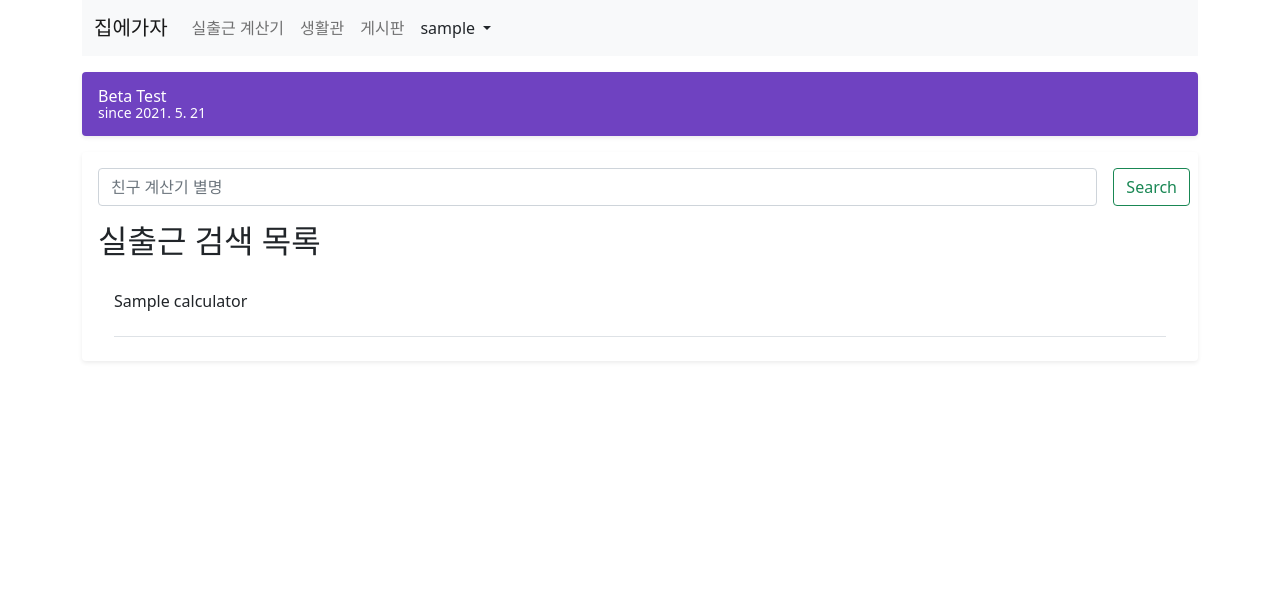
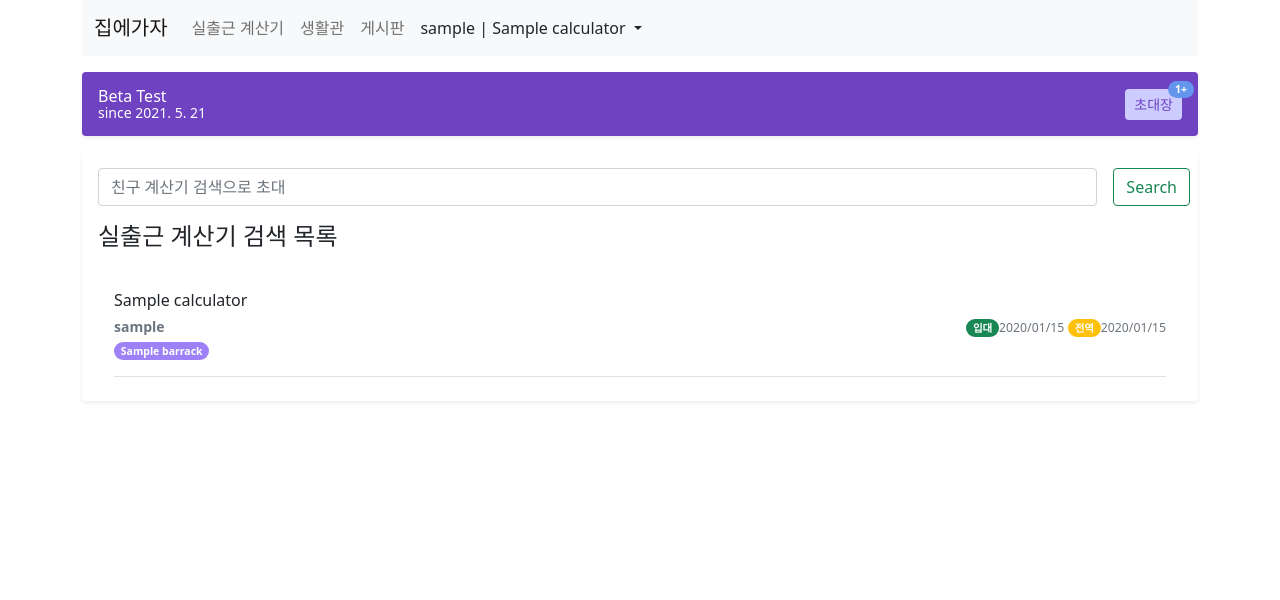
Before and after one commit to GoDa-Choe/UnvaccinatedRestaurantGuide-Gazaahome, a Django app: a page that uses forum/templates/forum/navbar.html in a window 1280 px wide. Shown: the top 600 px of the page. Run offline with Django 3.2, Linux system fonts and the light colour scheme; a user stored in the database is signed in; tables that the repository leaves empty hold one stand-in row (values such as "Sample post"); some libraries are stand-ins or nearby versions.

Commit message:
생활관 초대 기능 구현

```diff
--- a/barracks/admin.py
+++ b/barracks/admin.py
@@ -1,12 +1,13 @@
 from django.contrib import admin
-from barracks.models import Barracks, Invitation
+from barracks.models import Barracks, Invitation, GuestBook
 from django.contrib import admin
 
 
 @admin.register(Barracks)
-class PostAdmin(admin.ModelAdmin):
+class BarracksAdmin(admin.ModelAdmin):
     list_display = ['id', 'name', 'created_at', 'updated_at', 'host']
     list_display_links = ['id', 'name']
 
 
 admin.site.register(Invitation)
+admin.site.register(GuestBook)
--- a/barracks/forms.py
+++ b/barracks/forms.py
@@ -24,7 +24,7 @@ class GuestBookForm(ModelForm):
 
 
 SEARCH_ATTRS = {
-    "placeholder": "친구 계산기 별명",
+    "placeholder": "친구 계산기 검색으로 초대",
 }
 
 
--- a/barracks/templates/barracks/barracks_detail.html
+++ b/barracks/templates/barracks/barracks_detail.html
@@ -37,9 +37,6 @@
 
             <div class="d-flex justify-content-between align-items-center">
                 <div class="d-flex align-items-center">
-                    <p class="d-inline mx-2">
-                        {{ barracks.host }}
-                    </p>
                     <p class="d-inline text-muted mx-2">
                         {{ barracks.created_at|date:'Y-m-d H:i' }}
                     </p>
--- a/barracks/templates/barracks/searched_calculator_list.html
+++ b/barracks/templates/barracks/searched_calculator_list.html
@@ -26,32 +26,42 @@
             </div>
         </form>
 
-
         <!-- Header -->
-
-        <h2 class="mt-3">
-            실출근 검색 목록
+        <h2 class="h4 my-3">
+            실출근 계산기 검색 목록
         </h2>
 
-
+        <!-- Calculator List-->
         <div class="list-group-flush">
-            <!-- Barracks -->
             {% for calculator in searched_calculator_list %}
-
-                <a href="#" class="list-group-item list-group-item-action" style="border: 0">
+                <a href="#" class="list-group-item list-group-item-action" style="border: 0"
+                   data-bs-toggle="modal" data-bs-target="#sendInvitationModal-{{ calculator.pk }}">
                     <div class="d-flex text-muted pt-3">
                         <div class="pb-3 mb-0 small lh-sm border-bottom w-100">
 
                             <h3 class="h6 text-dark">{{ calculator.name }}</h3>
 
-                            <!-- members -->
+                            <div class="d-flex text-muted justify-content-between">
+                                <div class="d-inline">
+                                    <strong class="text-gray-dark">{{ calculator.author }}</strong>
+                                </div>
+
+                                <div class="d-inline mb-1">
+                                    <div class="d-inline">
+                                        <span class="badge rounded-pill bg-success">입대</span><small>{{ calculator.start_date|date:'Y/m/d' }}</small>
+                                    </div>
+                                    <div class="d-inline">
+                                        <span class="badge rounded-pill bg-warning">전역</span><small>{{ calculator.end_date|date:'Y/m/d' }}</small>
+                                    </div>
+                                </div>
+                            </div>
+
                             <div class="d-inline">
-                                {% if post.tags.exists %}
-                                    <i class="fas fa-tags"></i>
-                                    {% for tag in post.tags.iterator %}
+                                {% if calculator.barracks_set.exists %}
+                                    {% for barracks in calculator.barracks_set.iterator %}
                                         <span class="badge rounded-pill" style="background-color: #9F81F7">
-                                                                        {{ tag }}
-                                                                        </span>
+                                            {{ barracks.name }}
+                                            </span>
                                     {% endfor %}
                                 {% endif %}
                             </div>
@@ -59,11 +69,39 @@
                         </div>
                     </div>
                 </a>
+
+
+                <!-- Modal -->
+                <div class="modal fade" id="sendInvitationModal-{{ calculator.pk }}" tabindex="-1"
+                     aria-labelledby="sendInvitationLabel"
+                     aria-hidden="true">
+                    <div class="modal-dialog">
+                        <div class="modal-content">
+                            <div class="modal-header">
+                                <h5 class="modal-title" id="sendInvitationLabel">생활관 초대장</h5>
+                                <button type="button" class="btn-close" data-bs-dismiss="modal"
+                                        aria-label="Close"></button>
+                            </div>
+                            <div class="modal-body">
+                                <p><strong>{{ calculator.name }}</strong>을(를) <strong>{{ barracks.name }}</strong> 생활관으로
+                                    초대하시겠습니까?</p>
+                            </div>
+                            <div class="modal-footer">
+                                <button type="button" class="btn btn-sm btn-outline-secondary" data-bs-dismiss="modal">
+                                    취소
+                                </button>
+                                <a role="button" class="btn btn-sm btn-outline-secondary"
+                                   href="{% url "barracks:send_invitation" barracks.pk calculator.name %}">초대</a>
+                            </div>
+                        </div>
+                    </div>
+                </div>
             {% endfor %}
 
         </div>
+    </div>
 
-    </div>
+
 
     <!-- Pagination -->
     {% if is_paginated %}
--- a/barracks/urls.py
+++ b/barracks/urls.py
@@ -2,7 +2,6 @@ from django.urls import path
 from barracks import views
 
 app_name = 'barracks'
-
 urlpatterns = [
 
     path('', views.BarracksList.as_view(), name="barracks_list"),
@@ -15,9 +14,19 @@ urlpatterns = [
 
     path('<int:pk>/', views.BarracksDetail.as_view(), name="barracks_detail"),
     path('<int:pk>/delete/', views.DeleteBarracks.as_view(), name="delete_barracks"),
+
     path('<int:pk>/invite/', views.CalculatorSearch.as_view(), name="search_calculator"),
     path('<int:pk>/invite/<str:calculator_name>/', views.SearchedCalculatorList.as_view(),
          name="searched_calculator_list"),
+    path('<int:pk>/invite/<str:calculator_name>/send_invitation/', views.SendInvitation.as_view(),
+         name="send_invitation"),
+    path('<int:pk>/invite/<int:invitation_pk>/delete_invitation/', views.DeleteInvitation.as_view(),
+         name="delete_invitation"),
+    path('<int:pk>/invite/<str:invitation_pk>/accept_invitation/', views.AcceptInvitation.as_view(),
+         name="accept_invitation"),
+    path('invitation/', views.InvitationList.as_view(), name="invitation_list"),
+
     path('<int:pk>/transfer/', views.TransferToBarracks.as_view(), name="transfer_to_barracks"),
     path('<int:pk>/quit/', views.QuitBarracks.as_view(), name="quit_barracks"),
+
 ]
--- a/barracks/views.py
+++ b/barracks/views.py
@@ -1,7 +1,7 @@
-from django.shortcuts import render, redirect, get_object_or_404
+from django.shortcuts import redirect, get_object_or_404
 
 from hitcount.views import HitCountDetailView
-from django.views.generic import ListView, DetailView
+from django.views.generic import ListView
 from django.views.generic import CreateView, DeleteView, UpdateView
 from django.views.generic import View, FormView
 from django.views.generic.edit import FormMixin
@@ -125,8 +125,28 @@ class BarracksDetail(HitCountDetailView):
         return context
 
 
-class InviteToBarracks(CreateBarracks):
-    pass
+class DeleteInvitation(View):
+    def get(self, request, *args, **kwargs):
+        invitation = Invitation.objects.get(pk=self.kwargs['invitation_pk'])
+        invitation.delete()
+
+        return redirect(reverse_lazy('barracks:search_calculator', args=(self.kwargs['pk'],)))
+
+
+class SendInvitation(View):
+    def get(self, request, *args, **kwargs):
+        inviter = request.user
+        inviter_calculator = Calculator.objects.filter(author=inviter).first()
+        barracks = Barracks.objects.get(pk=self.kwargs['pk'])
+        invitee_calculator = Calculator.objects.filter(name=self.kwargs['calculator_name']).first()
+
+        if barracks.members.count() >= 5:
+            raise PermissionDenied
+
+        barracks.invitation_set.create(inviter=inviter,
+                                       inviter_calculator=inviter_calculator,
+                                       invitee=invitee_calculator)
+        return redirect(reverse_lazy('barracks:search_calculator', args=(self.kwargs['pk'],)))
 
 
 class CalculatorSearch(LoginRequiredMixin, FormView):
@@ -136,6 +156,14 @@ class CalculatorSearch(LoginRequiredMixin, FormView):
     def form_valid(self, form):
         calculator_name = form.cleaned_data['calculator_name']
         return redirect(reverse_lazy('barracks:searched_calculator_list', args=(self.kwargs['pk'], calculator_name)))
+
+    def get_context_data(self, **kwargs):
+        context = super(CalculatorSearch, self).get_context_data()
+        barracks = Barracks.objects.get(pk=self.kwargs['pk'])
+
+        context["barracks"] = barracks
+        context["invitation_list"] = barracks.invitation_set.all()
+        return context
 
 
 class SearchedCalculatorList(LoginRequiredMixin, FormMixin, ListView):
@@ -162,6 +190,11 @@ class SearchedCalculatorList(LoginRequiredMixin, FormMixin, ListView):
         calculator_name = form.cleaned_data['calculator_name']
         return redirect(reverse_lazy('barracks:searched_calculator_list', args=(self.kwargs['pk'], calculator_name)))
 
+    def get_context_data(self, **kwargs):
+        context = super(SearchedCalculatorList, self).get_context_data()
+        context["barracks"] = Barracks.objects.get(pk=self.kwargs['pk'])
+        return context
+
 
 class TransferToBarracks(LoginRequiredMixin, View):
     def get(self, request, *args, **kwargs):
@@ -177,6 +210,10 @@ class TransferToBarracks(LoginRequiredMixin, View):
             raise PermissionDenied
 
         barracks.members.add(calculator)
+
+        if repulicate := barracks.invitation_set.filter(invitee=calculator):
+            repulicate.delete()
+
         return redirect(reverse_lazy('barracks:barracks_detail', args=(barracks_pk,)))
 
 
@@ -242,3 +279,51 @@ def new_guest_book(request, pk):
             return redirect(barracks.get_absolute_url())
     else:
         raise PermissionDenied
+
+
+class InvitationList(LoginRequiredMixin, ListView):
+    model = Invitation
+    template_name = 'barracks/invitation_list.html'
+
+    def get(self, request, *args, **kwargs):
+        response = super(InvitationList, self).get(request, *args, **kwargs)
+        calculator = Calculator.objects.filter(author=request.user).first()
+        if not calculator:
+            return redirect(reverse_lazy('workday:create'))
+
+        return response
+
+    def get_queryset(self):
+        user = self.request.user
+        calculator = Calculator.objects.filter(author=user).first()
+
+        invitation_list = None
+        if calculator:
+            invitation_list = calculator.invitation_set.all()
+
+        return invitation_list
+
+    def get_context_data(self, *, object_list=None, **kwargs):
+        context = super(InvitationList, self).get_context_data()
+
+        return context
+
+
+class AcceptInvitation(View):
+    def get(self, request, *args, **kwargs):
+        calculator = Calculator.objects.filter(author=request.user).first()
+        if not calculator:
+            return redirect(reverse_lazy('workday:create'))
+
+        barracks_pk = self.kwargs['pk']
+
+        barracks = Barracks.objects.get(pk=barracks_pk)
+
+        if barracks.members.count() >= 5:
+            raise PermissionDenied
+        barracks.members.add(calculator)
+
+        invitation = Invitation.objects.get(pk=self.kwargs['invitation_pk'])
+        invitation.delete()
+
+        return redirect(reverse_lazy('barracks:barracks_detail', args=(barracks_pk,)))
--- a/forum/templates/forum/navbar.html
+++ b/forum/templates/forum/navbar.html
@@ -34,15 +34,27 @@
                     <li class="nav-item dropdown">
                         <a class="nav-link dropdown-toggle text-dark" href="#" id="navbarDropdownMenuLink" role="button"
                            data-bs-toggle="dropdown" aria-expanded="false">
-                            {{ user.username }}
+                            {{ user.username }} |
+                            {% if user.calculator_set.first %}
+                                {{ user.calculator_set.first.name }}
+                            {% endif %}
+
                         </a>
                         <ul class="dropdown-menu" aria-labelledby="navbarDropdownMenuLink">
                             <li><a class="dropdown-item" href="/accounts/logout/">로그아웃</a></li>
                             <li>
                                 <hr class="dropdown-divider">
                             </li>
-                            <li><a class="dropdown-item" href="#">준비중</a></li>
-                            <li><a class="dropdown-item" href="#">준비중</a></li>
+                            <li>
+                                <a class="dropdown-item" href="{% url "barracks:invitation_list" %}">
+                                    초대장
+                                    {% with user_calculator=user.calculator_set.first user_invitations=user.calculator_set.first.invitation_set %}
+                                        {% if user_calculator and user_invitations.exists %}
+                                            <span class="text-primary fw-bold">{{ user_invitations.count }}+</span>
+                                        {% endif %}
+                                    {% endwith %}
+                                </a>
+                            </li>
                         </ul>
                     </li>
                 {% else %}
--- a/home/templates/home/home_sub_banner.html
+++ b/home/templates/home/home_sub_banner.html
@@ -1,6 +1,26 @@
-<div class="d-flex align-items-center p-3 my-3 rounded shadow-sm text-white" style="background-color: #6f42c1">
+<div class="d-flex justify-content-between align-items-center p-3 my-3 rounded shadow-sm text-white"
+     style="background-color: #6f42c1">
+
     <div class="lh-1">
         <h1 class="h6 mb-0 lh-1">Beta Test</h1>
         <small>since 2021. 5. 21</small>
     </div>
+
+    {% with user_calculator=user.calculator_set.first user_invitations=user.calculator_set.first.invitation_set %}
+        {% if user.is_authenticated and user_calculator and user_invitations.exists %}
+
+            <a href="{% url "barracks:invitation_list" %}" class="btn position-relative btn-sm rounded"
+               style="background-color: #CCCCFF; color: #6f42c1">
+                초대장
+                <span class="position-absolute top-0 start-100 translate-middle badge rounded-pill fw-bold"
+                      style="background-color: #6495ED ">
+                     {{ user_invitations.count }}+
+                    <span class="visually-hidden">unread messages</span>
+                    </span>
+            </a>
+
+        {% endif %}
+    {% endwith %}
+
+
 </div>
--- a/workday/admin.py
+++ b/workday/admin.py
@@ -4,7 +4,7 @@ from django.contrib import admin
 
 
 @admin.register(Calculator)
-class PostAdmin(admin.ModelAdmin):
+class CalculatorAdmin(admin.ModelAdmin):
     list_display = ['id', 'name', 'created_at', 'updated_at', 'start_date', 'end_date', 'author']
     list_display_links = ['id', 'name']
 
```
Also changed, not shown: barracks/models.py (+5 -3 lines), barracks/templates/barracks/calculator_search.html (+38 -0 lines), barracks/templates/barracks/invitation_list.html (added, +55 -0 lines), barracks/migrations/0004_auto_20210718_2349.py (added), barracks/migrations/0005_invitation_inviter_calculator.py (added).
